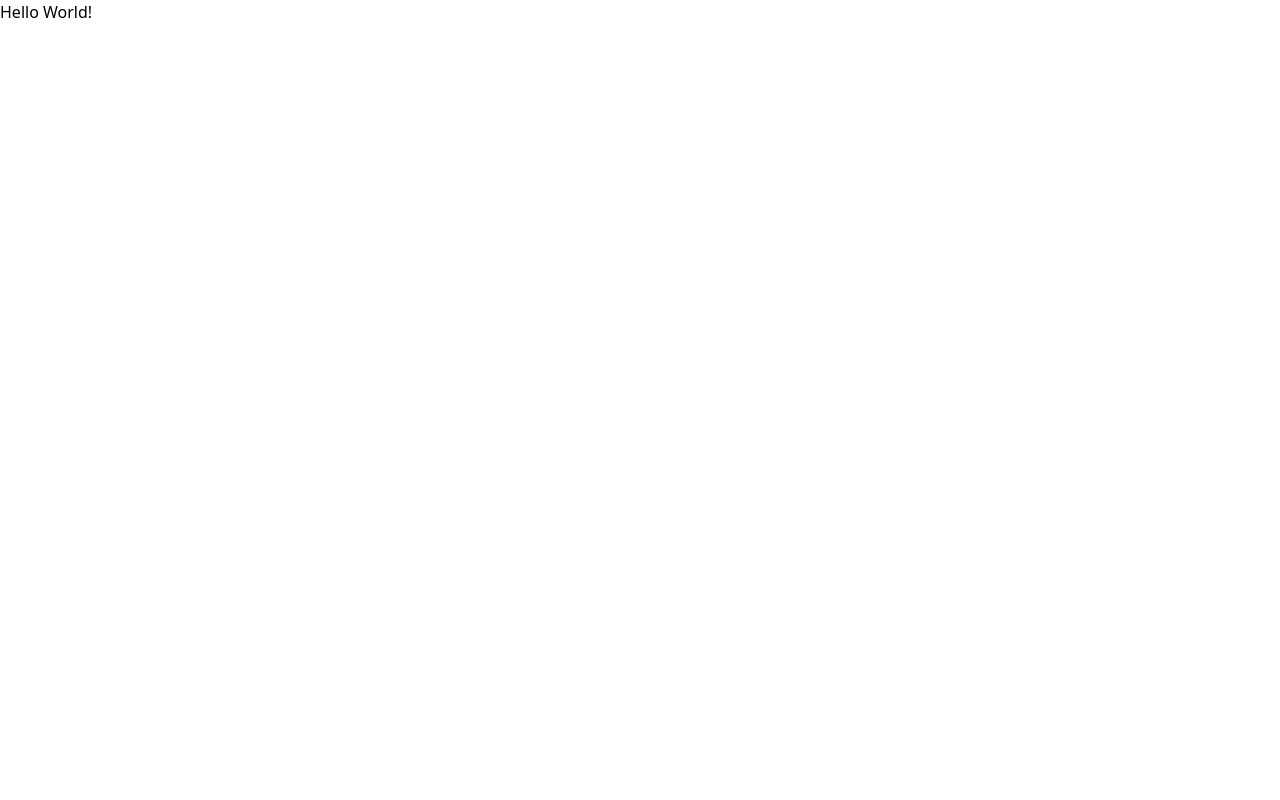
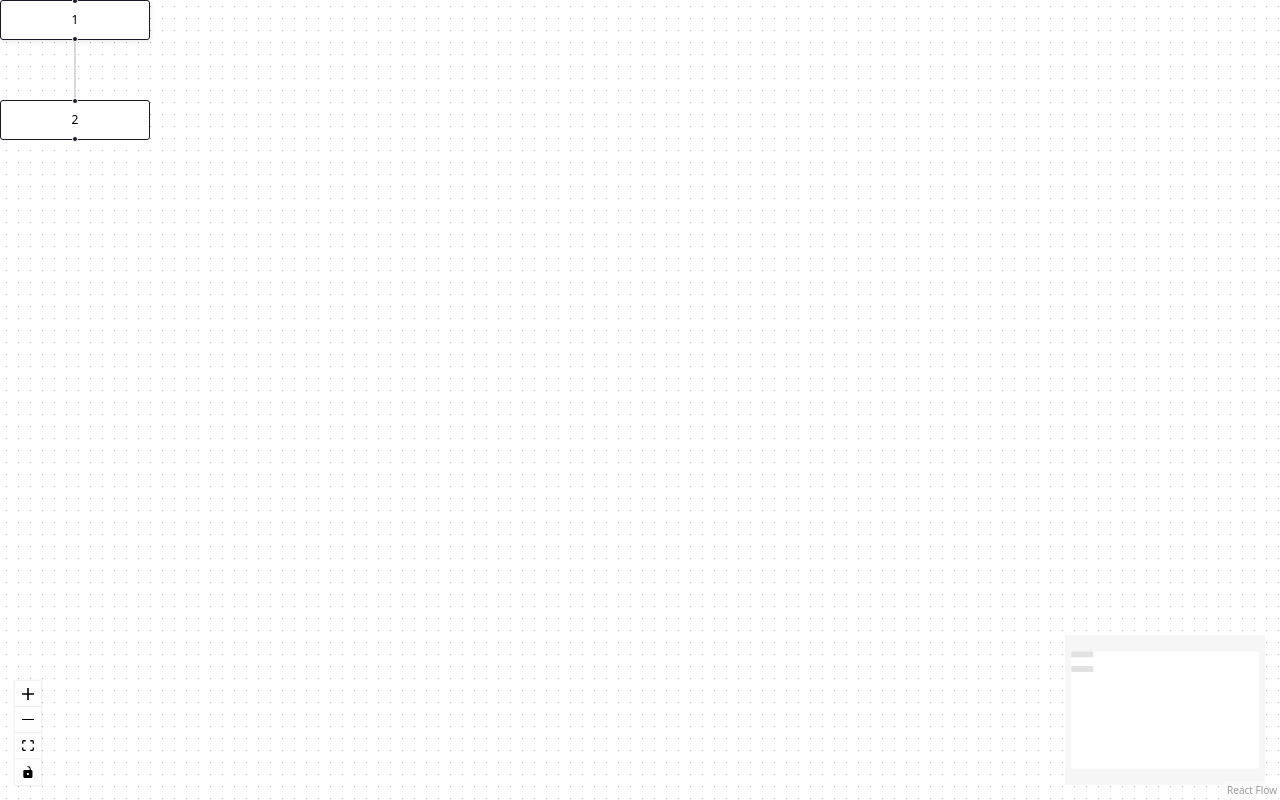
Before and after one commit to aiclub-cl/BNA-Vis, a Next.js app: page / in a window 1280 px wide. Built offline with nearby package versions, Linux system fonts and the light colour scheme.

Commit message:
added react flow

```diff
--- a/app/page.tsx
+++ b/app/page.tsx
@@ -1,7 +1,45 @@
-import Image from "next/image";
+'use client';
+import React, { useCallback } from 'react';
+import {
+  ReactFlow,
+  MiniMap,
+  Controls,
+  Background,
+  useNodesState,
+  useEdgesState,
+  addEdge,
+} from '@xyflow/react';
+
+import '@xyflow/react/dist/style.css';
+
+const initialNodes = [
+  { id: '1', position: { x: 0, y: 0 }, data: { label: '1' } },
+  { id: '2', position: { x: 0, y: 100 }, data: { label: '2' } },
+];
+const initialEdges = [{ id: 'e1-2', source: '1', target: '2' }];
 
 export default function Home() {
+  const [nodes, setNodes, onNodesChange] = useNodesState(initialNodes);
+  const [edges, setEdges, onEdgesChange] = useEdgesState(initialEdges);
+
+  const onConnect = useCallback(
+    (params) => setEdges((eds) => addEdge(params, eds)),
+    [setEdges],
+  );
+
   return (
-    <h1>Hello World!</h1>
+    <div style={{ width: '100vw', height: '100vh' }}>
+      <ReactFlow
+        nodes={nodes}
+        edges={edges}
+        onNodesChange={onNodesChange}
+        onEdgesChange={onEdgesChange}
+        onConnect={onConnect}
+      >
+        <Controls />
+        <MiniMap />
+        <Background variant="dots" gap={12} size={1} />
+      </ReactFlow>
+    </div>
   );
 }
```
Also changed, not shown: package.json (+7 -6 lines), 1 other file (tests, documents, lock files or other folders).
